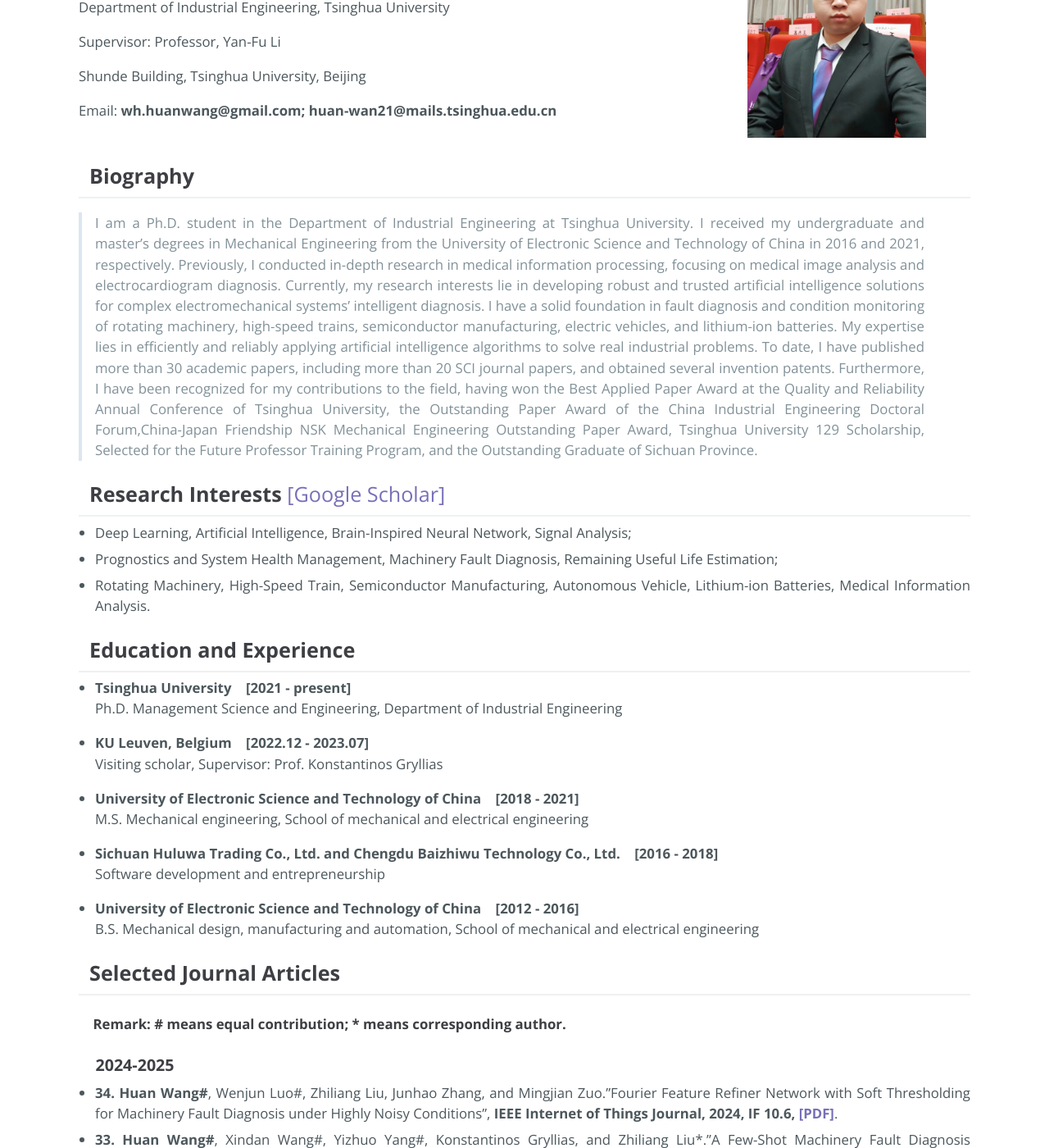
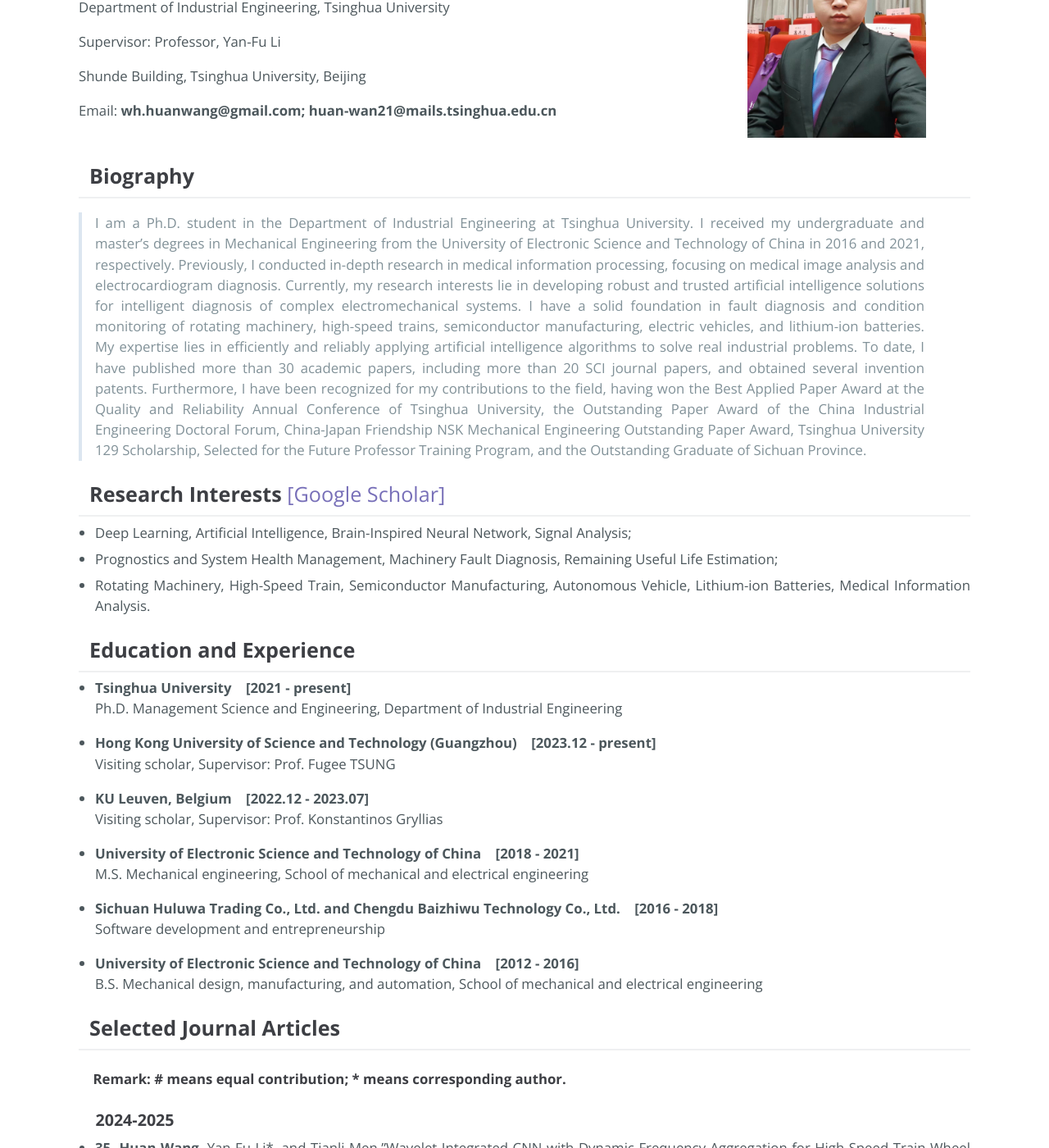
Before and after one commit to WH-HuanWang/WH-HuanWang.github.io, a Jekyll site: the page built from index.md, in a window 1280 px wide and 1400 px high, scrolled down 399 px. Shown: the whole window at 82% size. Built offline with Jekyll 4.4.1, drawn with Linux system fonts in a browser that asks for light colours; some of the changed text lies outside the part shown.

Commit message:
Update index.md

```diff
--- a/index.md
+++ b/index.md
@@ -22,8 +22,8 @@ description: I Focus on Developing Robust and Trusted Artificial Intelligence Al
 
 ## &nbsp; <b>Biography</b>
 * * *
-> I am a Ph.D. student in the Department of Industrial Engineering at Tsinghua University. I received my undergraduate and master's degrees in Mechanical Engineering from the University of Electronic Science and Technology of China in 2016 and 2021, respectively. Previously, I conducted in-depth research in medical information processing, focusing on medical image analysis and electrocardiogram diagnosis. Currently, my research interests lie in developing robust and trusted artificial intelligence solutions for complex electromechanical systems' intelligent diagnosis. I have a solid foundation in fault diagnosis and condition monitoring of rotating machinery, high-speed trains, semiconductor manufacturing, electric vehicles, and lithium-ion batteries. My expertise lies in efficiently and reliably applying artificial intelligence algorithms to solve real industrial problems.
-To date, I have published more than 30 academic papers, including more than 20 SCI journal papers, and obtained several invention patents. Furthermore, I have been recognized for my contributions to the field, having won the Best Applied Paper Award at the Quality and Reliability Annual Conference of Tsinghua University, the Outstanding Paper Award of the China Industrial Engineering Doctoral Forum,China-Japan Friendship NSK Mechanical Engineering Outstanding Paper Award, Tsinghua University 129 Scholarship, Selected for the Future Professor Training Program, and the Outstanding Graduate of Sichuan Province.
+> I am a Ph.D. student in the Department of Industrial Engineering at Tsinghua University. I received my undergraduate and master's degrees in Mechanical Engineering from the University of Electronic Science and Technology of China in 2016 and 2021, respectively. Previously, I conducted in-depth research in medical information processing, focusing on medical image analysis and electrocardiogram diagnosis. Currently, my research interests lie in developing robust and trusted artificial intelligence solutions for intelligent diagnosis of complex electromechanical systems. I have a solid foundation in fault diagnosis and condition monitoring of rotating machinery, high-speed trains, semiconductor manufacturing, electric vehicles, and lithium-ion batteries. My expertise lies in efficiently and reliably applying artificial intelligence algorithms to solve real industrial problems.
+To date, I have published more than 30 academic papers, including more than 20 SCI journal papers, and obtained several invention patents. Furthermore, I have been recognized for my contributions to the field, having won the Best Applied Paper Award at the Quality and Reliability Annual Conference of Tsinghua University, the Outstanding Paper Award of the China Industrial Engineering Doctoral Forum, China-Japan Friendship NSK Mechanical Engineering Outstanding Paper Award, Tsinghua University 129 Scholarship, Selected for the Future Professor Training Program, and the Outstanding Graduate of Sichuan Province.
 
 
 ## &nbsp; <b>Research Interests</b> [[Google Scholar]](https://scholar.google.com.hk/citations?user=Um0g-XMAAAAJ&hl=zh-CN&authuser=1)
@@ -37,6 +37,9 @@ To date, I have published more than 30 academic papers, including more than 20 S
 * <b>Tsinghua University &nbsp;&nbsp;&nbsp;[2021 - present]</b>
 Ph.D. Management Science and Engineering, Department of Industrial Engineering
 
+* <b>Hong Kong University of Science and Technology (Guangzhou) &nbsp;&nbsp;&nbsp;[2023.12 - present]</b>
+Visiting scholar, Supervisor: Prof. Fugee TSUNG
+
 * <b>KU Leuven, Belgium &nbsp;&nbsp;&nbsp;[2022.12 - 2023.07]</b>
 Visiting scholar, Supervisor: Prof. Konstantinos Gryllias
 
@@ -47,7 +50,7 @@ M.S. Mechanical engineering, School of mechanical and electrical engineering
 Software development and entrepreneurship
 
 * <b>University of Electronic Science and Technology of China &nbsp;&nbsp;&nbsp;[2012 - 2016]</b>
-B.S. Mechanical design, manufacturing and automation, School of mechanical and electrical engineering
+B.S. Mechanical design, manufacturing, and automation, School of mechanical and electrical engineering
 
 
 ## &nbsp; <b>Selected Journal Articles</b>
@@ -56,6 +59,7 @@ B.S. Mechanical design, manufacturing and automation, School of mechanical and e
 
 ### &nbsp;&nbsp;&nbsp; <b>2024-2025</b>
 
+* <b>35. Huan Wang</b>, Yan-Fu Li*, and Tianli Men."Wavelet Integrated CNN with Dynamic Frequency Aggregation for High-Speed Train Wheel Wear Prediction", <b>IEEE Transactions on Intelligent Transportation Systems, 2024, IF 8.5, [[PDF]](https://ieeexplore.ieee.org/)</b>.
 * <b>34. Huan Wang#</b>, Wenjun Luo#, Zhiliang Liu, Junhao Zhang, and Mingjian Zuo."Fourier Feature Refiner Network with Soft Thresholding for Machinery Fault Diagnosis under Highly Noisy Conditions", <b>IEEE Internet of Things Journal, 2024, IF 10.6, [[PDF]](https://ieeexplore.ieee.org/)</b>.
 * <b>33. Huan Wang#</b>, Xindan Wang#, Yizhuo Yang#, Konstantinos Gryllias, and Zhiliang Liu*."A Few-Shot Machinery Fault Diagnosis Framework Based on Self-Supervised Signal Representation Learning", <b>IEEE Transactions on Instrumentation and Measurement, 2024, IF 5.6, [[PDF]](https://ieeexplore.ieee.org/)</b>.
 
```
Also changed, not shown: other parts of index.md (+1 -1 lines).
